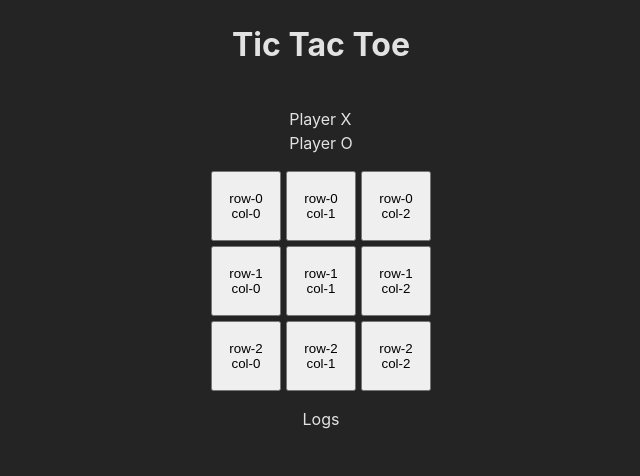
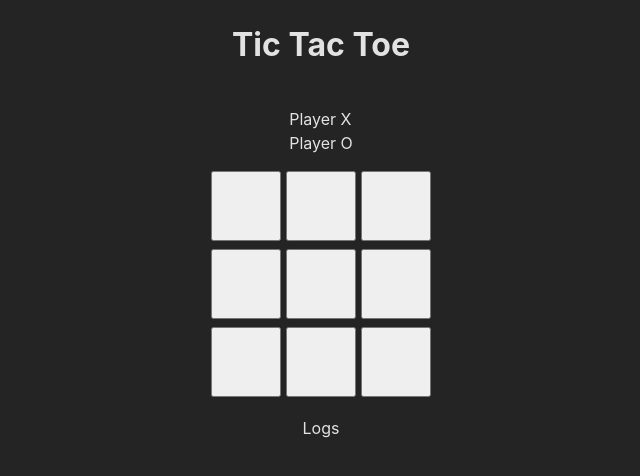
Before and after one commit to dvstefanov/Tic-Tac-Toe, a React (Vite) app: page / in a window 1280 px wide. Shown: the top 476 px of the page, without its empty margins (319-959 px from the left). Built offline with nearby package versions, Linux system fonts and the light colour scheme.

Commit message:
Add on square click handler and change player handler

```diff
--- a/src/App.jsx
+++ b/src/App.jsx
@@ -6,6 +6,10 @@ import GameBoard from './components/GameBoard/GameBoard';
 
 function App() {
     const [activePlayer, setActivePlayer] = useState('X');
+
+    const changePlayerHandler = () => {
+        setActivePlayer(state => state === 'X' ? 'O' : 'X');
+    };
 
 	return (
 		<>
@@ -18,7 +22,7 @@ function App() {
 					<div>Player O</div>
 				</div>
 
-                <GameBoard />
+                <GameBoard player={activePlayer} changePlayer={changePlayerHandler} />
 			</div>
 			<div>Logs</div>
 		</>
--- a/src/components/GameBoard/GameBoard.jsx
+++ b/src/components/GameBoard/GameBoard.jsx
@@ -6,12 +6,22 @@ import classes from './GameBoard.module.css';
 
 const initialBoard = [
 	[null, null, null],
-	["X", null, null],
+	[null, null, null],
 	[null, null, null],
 ];
 
-const GameBoard = () => {
+const GameBoard = ({ player, changePlayer }) => {
 	const [board, setBoard] = useState(initialBoard);
+
+	const onSquareClickHandler = (player, rowIndex, colIndex) => {
+		setBoard((prevState) => {
+			const newState = [...prevState];
+			newState[rowIndex][colIndex] = player;
+			return newState;
+		});
+
+        changePlayer();
+	};
 
 	return (
 		<div className={classes['game-board']}>
@@ -19,9 +29,12 @@ const GameBoard = () => {
 				return (
 					<ul key={uuidv4()} className={classes.row}>
 						{row.map((_, colIndex) => (
-                            <li key={uuidv4()} className='column'>
-								<button className={classes.btn}>
-									row-{rowIndex} col-{colIndex}
+							<li key={uuidv4()} className='column'>
+								<button
+									className={classes.btn}
+									onClick={() => onSquareClickHandler(player, rowIndex, colIndex)}
+								>
+									{board[rowIndex][colIndex]}
 								</button>
 							</li>
 						))}
```
